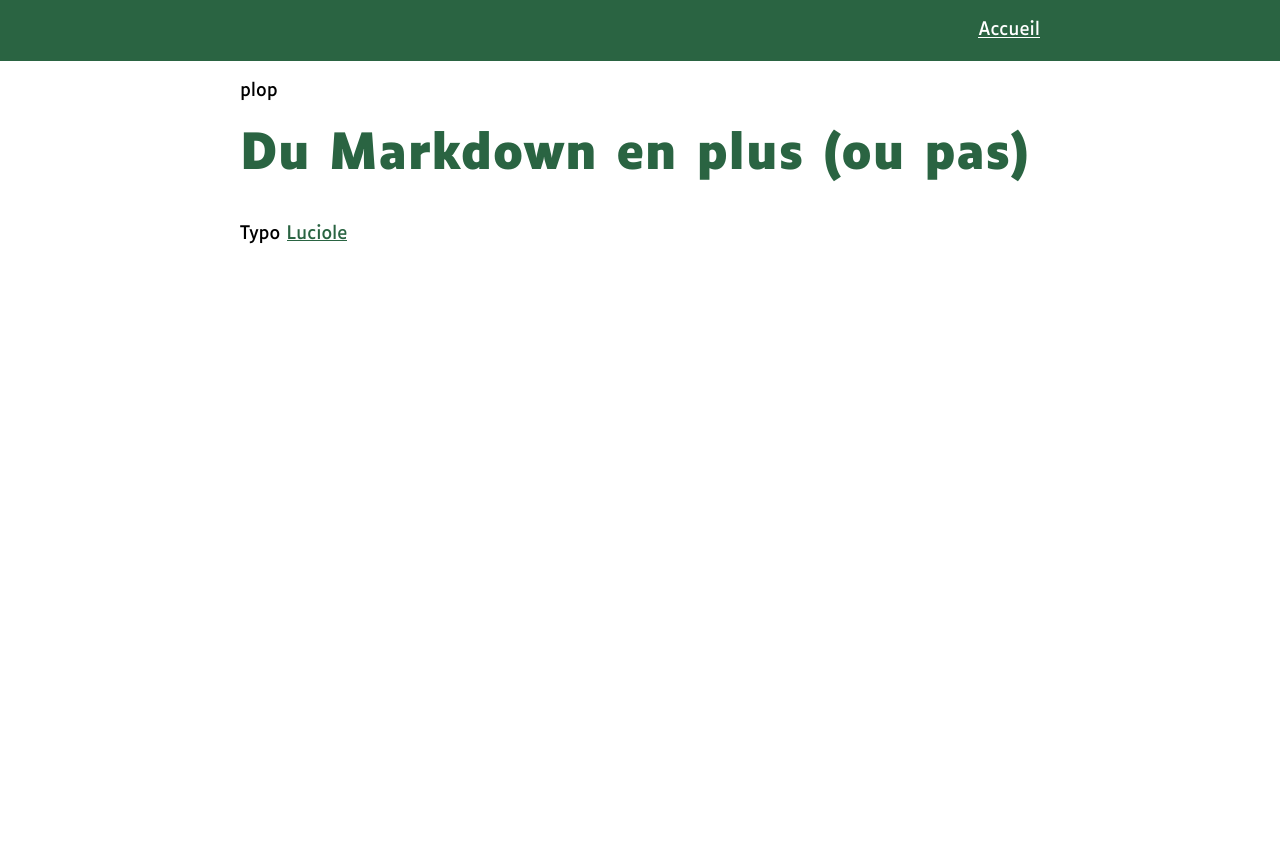
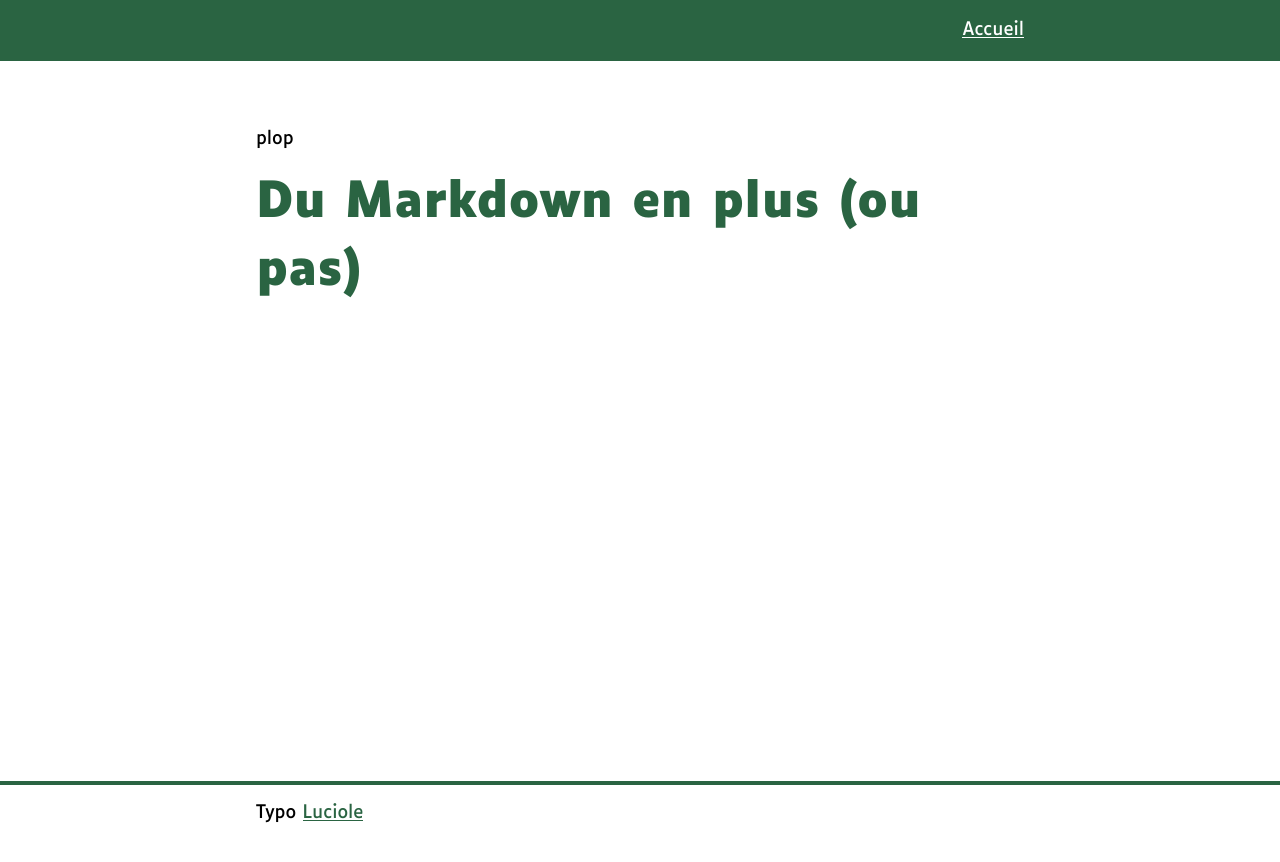
Before and after one commit to Scribouilli/mimoza, a Jekyll site: the page built from index.md, in a window 1280 px wide. Shown: the top 862 px of the page. Built offline with Jekyll 4.4.1, drawn with Linux system fonts in a browser that asks for light colours; some web fonts are replaced; our own code applies the rules of GitHub Pages for plain Markdown files.

Commit message:
caler le footer et les marges du main

```diff
--- a/assets/css/styles.css
+++ b/assets/css/styles.css
@@ -65,7 +65,7 @@ header {
   background-color: var(--couleur-primaire);
 }
 
-header .container{
+header .container {
   display: flex;
   justify-content: flex-end;
 }
@@ -79,15 +79,23 @@ header ul {
 }
 
 footer {
+  padding-top: 1rem;
+  padding-bottom: 1rem;
+  border-top: 4px solid var(--couleur-primaire);
 }
 
 main {
+  min-height: 80vh;
+  padding-top: 3rem;
+  padding-bottom: 3rem;
 }
 
 .container {
   max-width: 800px;
   width: 100%;
   margin: 0 auto;
+  padding-right: 1rem;
+  padding-left: 1rem;
 }
 
 h1,
```
